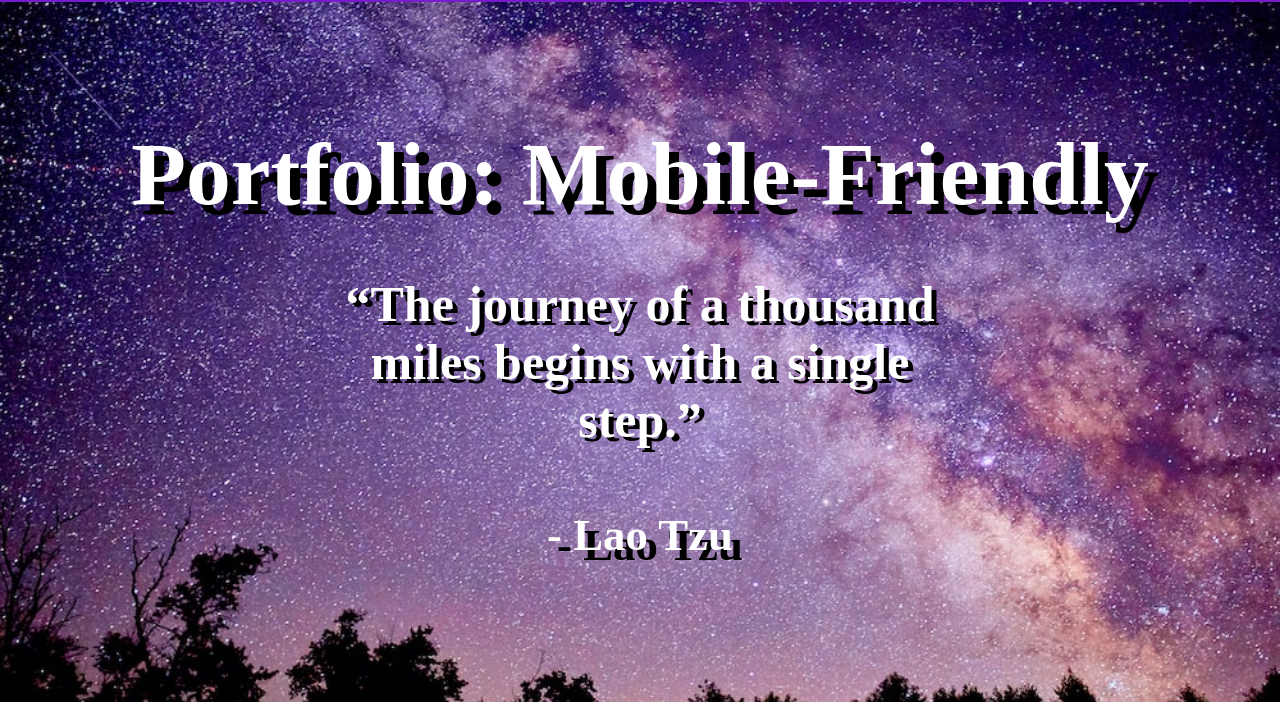
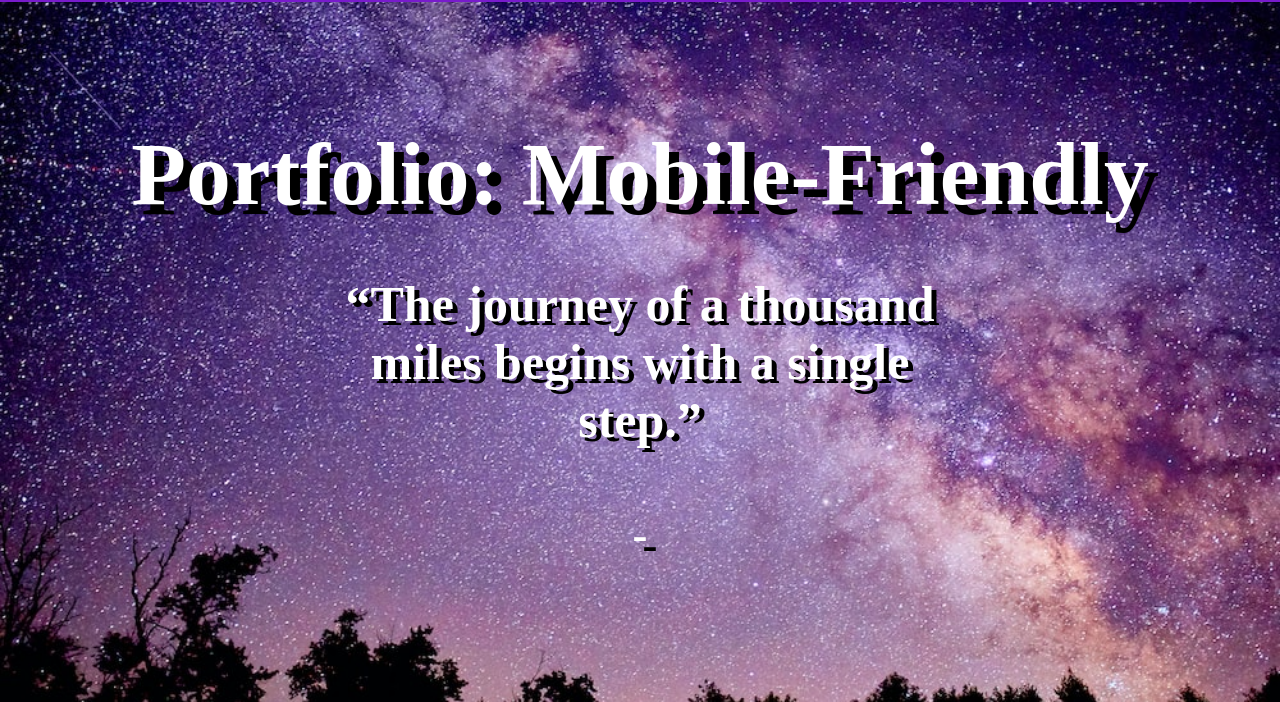
Before and after one commit to mdonlon30/Portfolio-Page, a plain HTML site: page index.html in a window 1280 px wide. Shown: the part 98-800 px from the top of the page. Drawn offline with Linux system fonts and the light colour scheme.

Commit message:
delete-lao

```diff
--- a/index.html
+++ b/index.html
@@ -24,7 +24,7 @@
 
         <h1>Portfolio: Mobile-Friendly</h1>
         <h3>“The journey of a thousand miles begins with a single step.”</h3>
-        <h4>- Lao Tzu</h4>
+        <h4>- </h4>
 
     </div>
 
```
